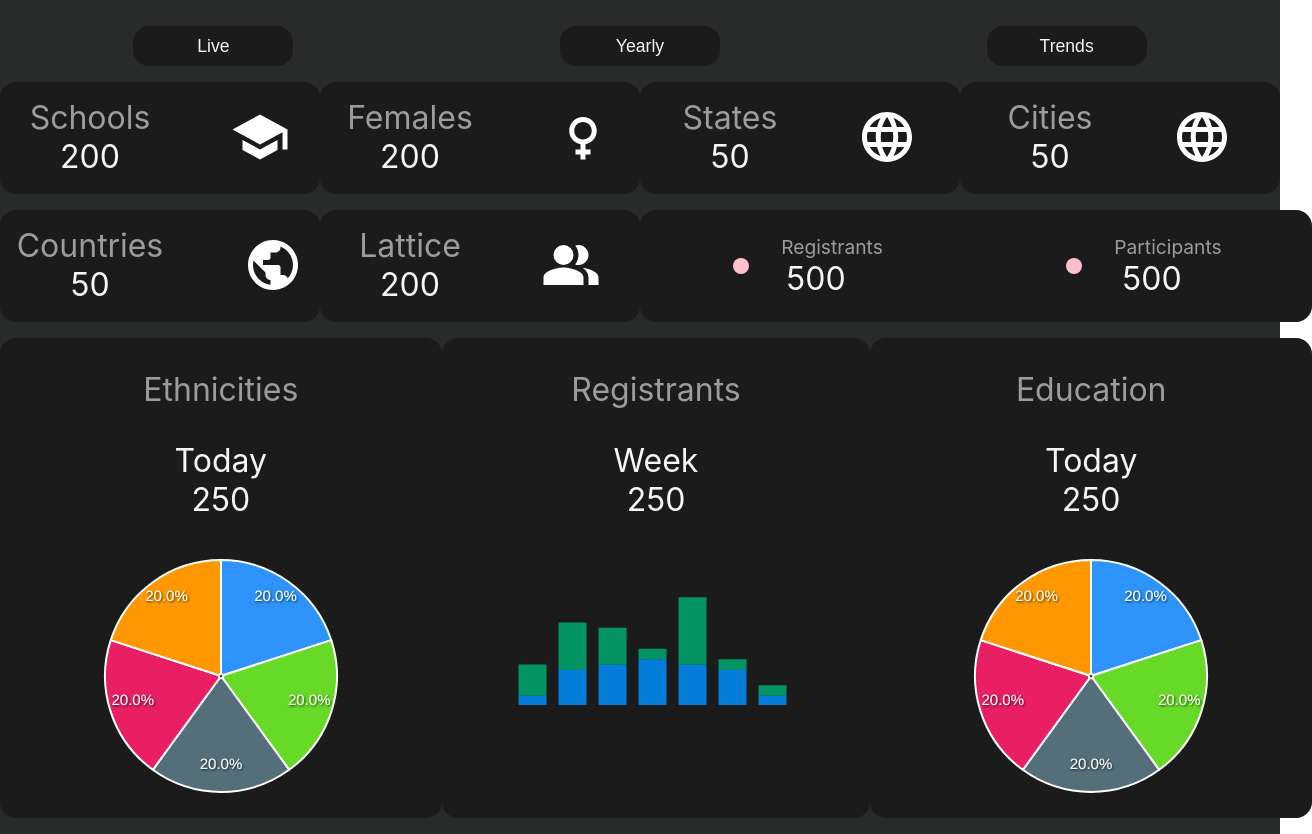
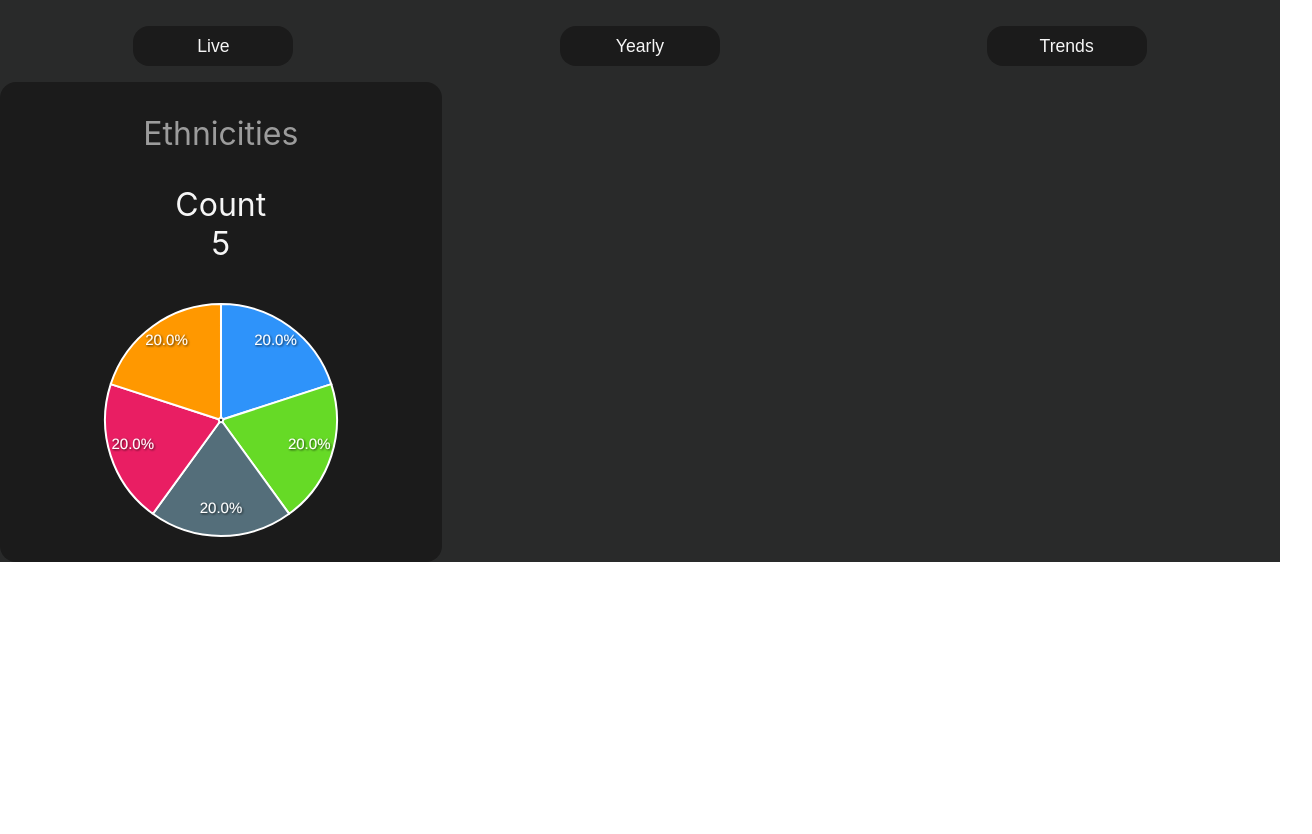
Before and after one commit to nishilfaldu/react-dashboard, a React (Create React App) app: page / in a window 1280 px wide. Shown: the whole page, 1312 px wide, since content can reach past the window. After the commit the page ends 800 px from the top, so only its background shows below. Built offline with nearby package versions, Linux system fonts and the light colour scheme.

Commit message:
added pie chart to live and linked it to router

```diff
--- a/src/components/LiveDashboard.js
+++ b/src/components/LiveDashboard.js
@@ -1,9 +1,10 @@
 import styled from 'styled-components';
+import PieChartCard from './PieChartCard';
 
 const LiveDashboard = function(){
     return(
         <div>
-
+            <PieChartCard cardTitle="Ethnicities" cardLabel="Count" cardValue="5"></PieChartCard>
         </div>
     );
 }
--- a/src/components/router/NavRoutes.js
+++ b/src/components/router/NavRoutes.js
@@ -1,4 +1,5 @@
 import YearlyDashboard from '../YearlyDashboard';
+import LiveDashboard from '../LiveDashboard';
 import {
   BrowserRouter as Router,
   Route,
@@ -27,7 +28,7 @@ const NavRoutes = function(){
                 </StyledRow>
 
                 <Switch>
-                    <Route exact path='/' component={YearlyDashboard}></Route>
+                    <Route exact path='/' component={LiveDashboard}></Route>
                     <Route exact path='/yearly' component={YearlyDashboard}></Route>
                     <Route exact path='/trends' component={YearlyDashboard}></Route>
                 </Switch>
```
